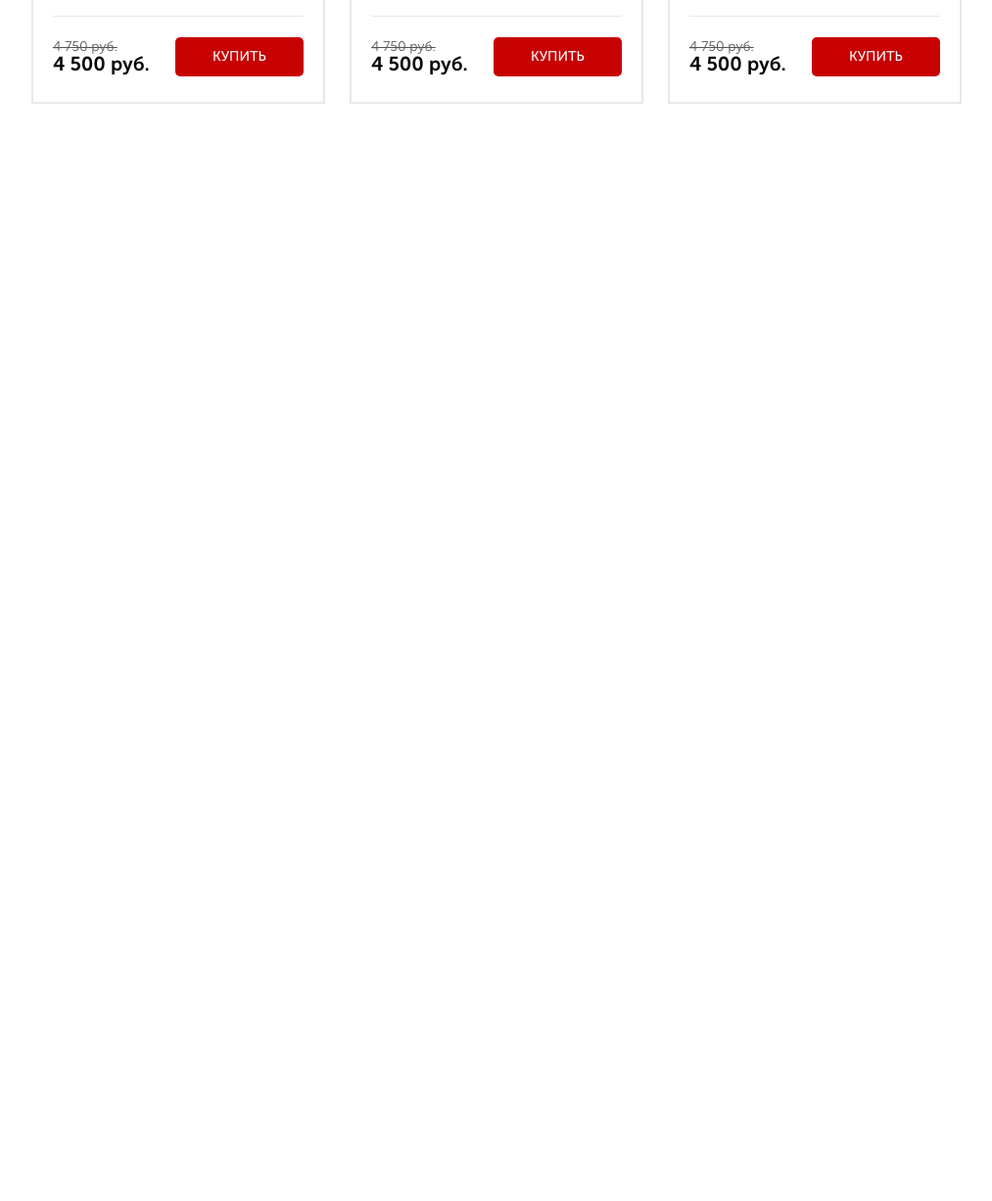
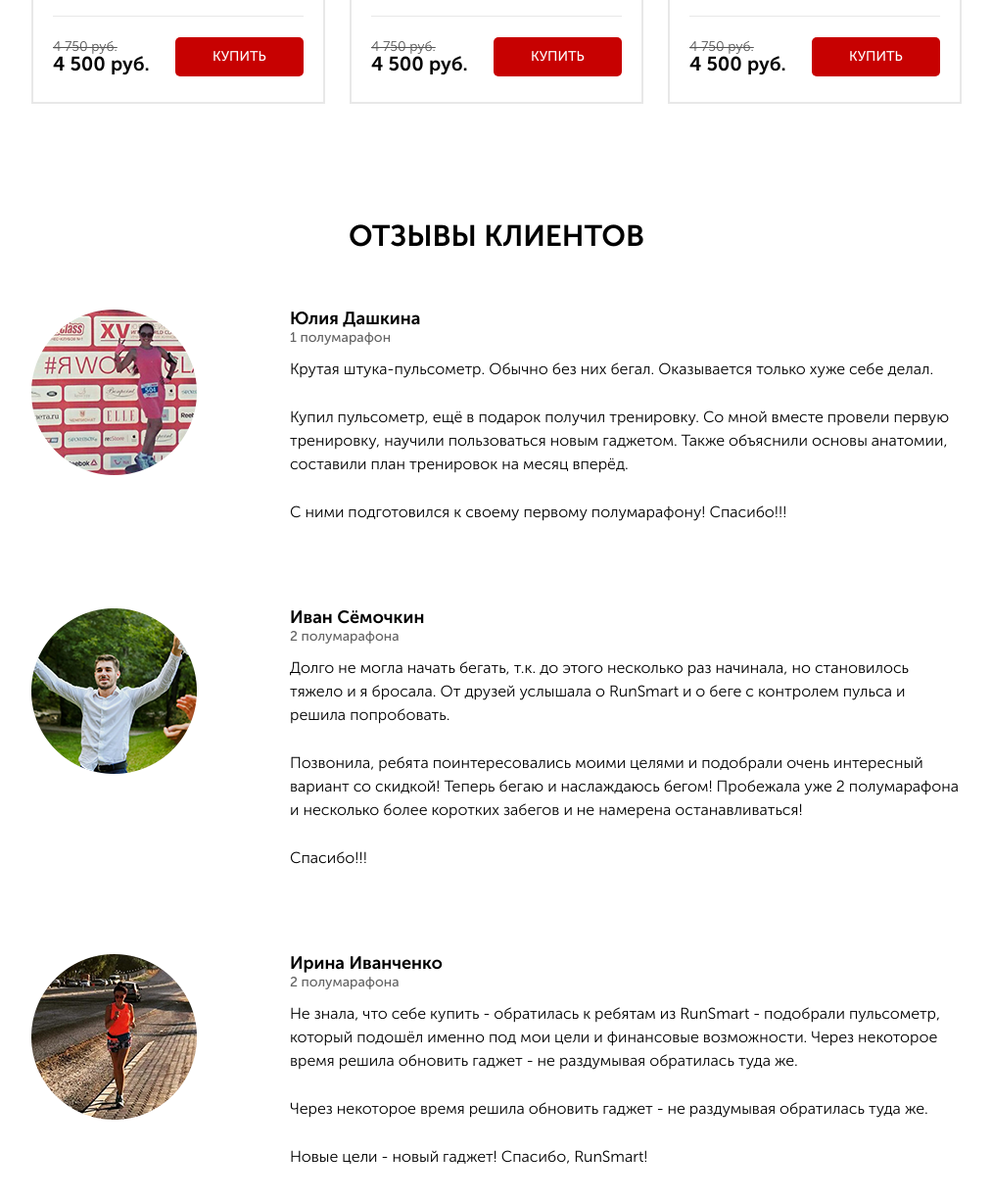
Before and after one commit to Den107/pulse, a website: page app/index.html in a window 1280 px wide. Shown: the part 3564-4790 px from the top of the page at 98% size, without its empty margins (133-1146 px from the left). Before the commit the page ends 3790 px from the top, so only its background shows below. Drawn offline with Linux system fonts and the light colour scheme.

Commit message:
feedback done

```diff
--- a/app/index.html
+++ b/app/index.html
@@ -445,7 +445,68 @@
           </div>
         </div>
       </div>
+    </div>
+  </section>
 
+  <section class="feedback">
+    <div class="container">
+      <h3 class="feedback__title">отзывы клиентов</h3>
+      <div class="feedback__wrapper">
+        <div class="feedback__item">
+          <div class="feedback__img">
+            <img src="images/photo_1.png" alt="feedback">
+          </div>
+          <div class="feedback__item-body">
+            <div class="feedback__item-title">
+              Юлия Дашкина
+              <span>1 полумарафон</span>
+            </div>
+            <p class="feedback__text">Крутая штука-пульсометр. Обычно без них бегал. Оказывается только хуже себе делал.
+            </p>
+            <p class="feedback__text">Купил пульсометр, ещё в подарок получил тренировку. Со мной вместе провели первую
+              тренировку, научили
+              пользоваться новым гаджетом. Также объяснили основы анатомии, составили план тренировок на месяц
+              вперёд.</p>
+            <p class="feedback__text">С ними подготовился к своему первому полумарафону! Спасибо!!!</p>
+          </div>
+        </div>
+        <div class="feedback__item">
+          <div class="feedback__img">
+            <img src="images/photo_2.png" alt="feedback">
+          </div>
+          <div class="feedback__item-body">
+            <div class="feedback__item-title">
+              Иван Сёмочкин
+              <span>2 полумарафона</span>
+            </div>
+            <p class="feedback__text">Долго не могла начать бегать, т.к. до этого несколько раз начинала, но становилось
+              тяжело и я бросала. От друзей услышала о RunSmart и о беге с контролем пульса и решила попробовать.
+            </p>
+            <p class="feedback__text">Позвонила, ребята поинтересовались моими целями и подобрали очень интересный
+              вариант со скидкой! Теперь бегаю и наслаждаюсь бегом! Пробежала уже 2 полумарафона и несколько более
+              коротких забегов и не намерена останавливаться!</p>
+            <p class="feedback__text">Спасибо!!!</p>
+          </div>
+        </div>
+        <div class="feedback__item">
+          <div class="feedback__img">
+            <img src="images/photo_3.png" alt="feedback">
+          </div>
+          <div class="feedback__item-body">
+            <div class="feedback__item-title">
+              Ирина Иванченко
+              <span>2 полумарафона</span>
+            </div>
+            <p class="feedback__text">Не знала, что себе купить - обратилась к ребятам из RunSmart - подобрали
+              пульсометр, который подошёл именно под мои цели и финансовые возможности. Через некоторое время решила
+              обновить гаджет - не раздумывая обратилась туда же.
+            </p>
+            <p class="feedback__text">Через некоторое время решила обновить гаджет - не раздумывая обратилась туда же.
+            </p>
+            <p class="feedback__text">Новые цели - новый гаджет! Спасибо, RunSmart! </p>
+          </div>
+        </div>
+      </div>
     </div>
   </section>
 
--- /dev/null
+++ b/app/scss/blocks/_feedback.scss
@@ -0,0 +1,55 @@
+.feedback {
+  &__title {
+    font-weight: 700;
+    font-size: 30px;
+    line-height: 30px;
+    text-align: center;
+    text-transform: uppercase;
+  }
+
+  &__wrapper {
+    margin-top: 60px;
+    display: flex;
+    flex-direction: column;
+    justify-content: space-between;
+  }
+
+  &__item {
+    display: flex;
+    margin-bottom: 60px;
+    justify-content: space-between;
+    min-height: 213px;
+  }
+
+  &__img {
+    margin-right: 10px;
+    img {
+      width: 100%;
+    }
+  }
+
+  &__item-body {
+    max-width: 686px;
+  }
+
+  &__item-title {
+    font-weight: 700;
+    font-size: 18px;
+    line-height: 18px;
+    margin-bottom: 10px;
+    span {
+      display: block;
+      font-weight: 500;
+      font-size: 14px;
+      line-height: 22px;
+      color: #646464;
+    }
+  }
+
+  &__text {
+    font-weight: 300;
+    font-size: 16px;
+    line-height: 24px;
+    padding-bottom: 25px;
+  }
+}
--- a/app/scss/style.scss
+++ b/app/scss/style.scss
@@ -20,5 +20,6 @@ body {
 @import "blocks/forms";
 @import "blocks/carousel";
 @import "blocks/catalog";
+@import "blocks/feedback";
 
 @import "base/media";
```
Also changed, not shown: app/css/style.min.css, app/images/photo_1.png (added), app/images/photo_2.png (added), app/images/photo_3.png (added).
